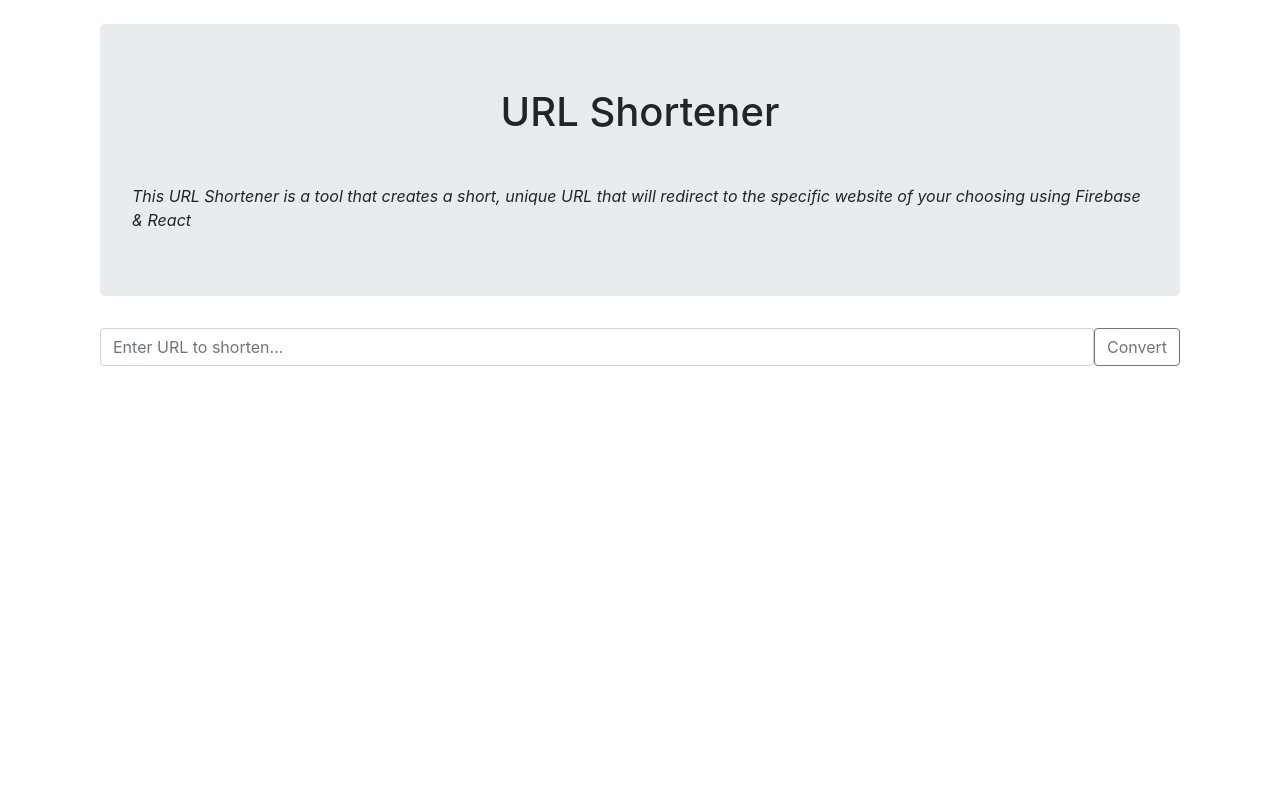
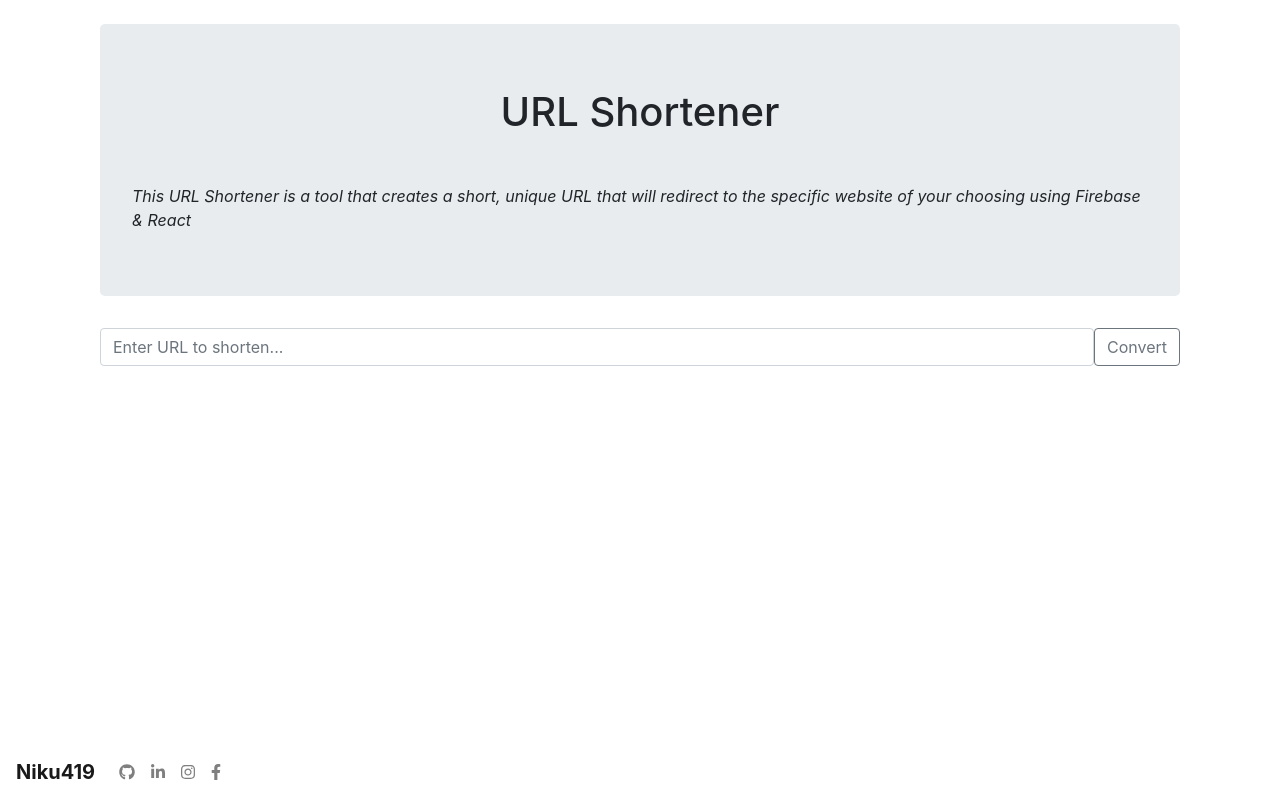
Before and after one commit to niku419/firebase-URL-shortener, a React (Create React App) app: page / in a window 1280 px wide. Built offline with nearby package versions, Linux system fonts and the light colour scheme.

Commit message:
:triumph: added some references

```diff
--- a/src/ReactFirebaseURLShortener/components/URL.jsx
+++ b/src/ReactFirebaseURLShortener/components/URL.jsx
@@ -1,5 +1,7 @@
 import React, { useState } from 'react'
-import {Container, Form, Button, Jumbotron, Alert, Spinner} from 'react-bootstrap'
+import {Container, Form, Button, Jumbotron, Alert, Spinner, Nav, Navbar} from 'react-bootstrap'
+// import { faHeart } from '@fortawesome/free-solid-svg-icons'
+import { faInstagram, faGithub, faFacebookF, faLinkedinIn} from '@fortawesome/free-brands-svg-icons'
 import { FontAwesomeIcon } from '@fortawesome/react-fontawesome'
 import { faClipboard, faClipboardCheck } from '@fortawesome/free-solid-svg-icons'
 import { CopyToClipboard } from 'react-copy-to-clipboard'
@@ -85,6 +87,24 @@ export default function URL() {
         </CopyToClipboard>
         </Alert>
       </Container>}
+      <Container>
+			<Navbar bg="transparent" fixed="bottom" variant="light">
+				<Navbar.Brand >
+					<strong>Niku419</strong>
+				</Navbar.Brand>
+				<Nav className="mr-auto">
+					<Nav.Link href="https://github.com/niku419"><FontAwesomeIcon  icon={faGithub} /></Nav.Link>
+					<Nav.Link href="https://linkedin.com/niku_419"><FontAwesomeIcon  icon={faLinkedinIn} /></Nav.Link>
+					<Nav.Link href="https://instagram.com/_niku_419"><FontAwesomeIcon  icon={faInstagram} /></Nav.Link>
+					<Nav.Link href="#"><FontAwesomeIcon icon={faFacebookF} /></Nav.Link>
+				</Nav>
+				<Form inline>
+					{/* <Nav className="mr-auto">
+						<Nav.Link>made for Hiku<FontAwesomeIcon color="#8d0101" icon={faHeart} /></Nav.Link>
+					</Nav> */}
+				</Form>
+		</Navbar>
+		</Container>
    </Container>
   )
 }
```
Also changed, not shown: firebase.json, 20 other files (tests, documents, lock files or other folders).
